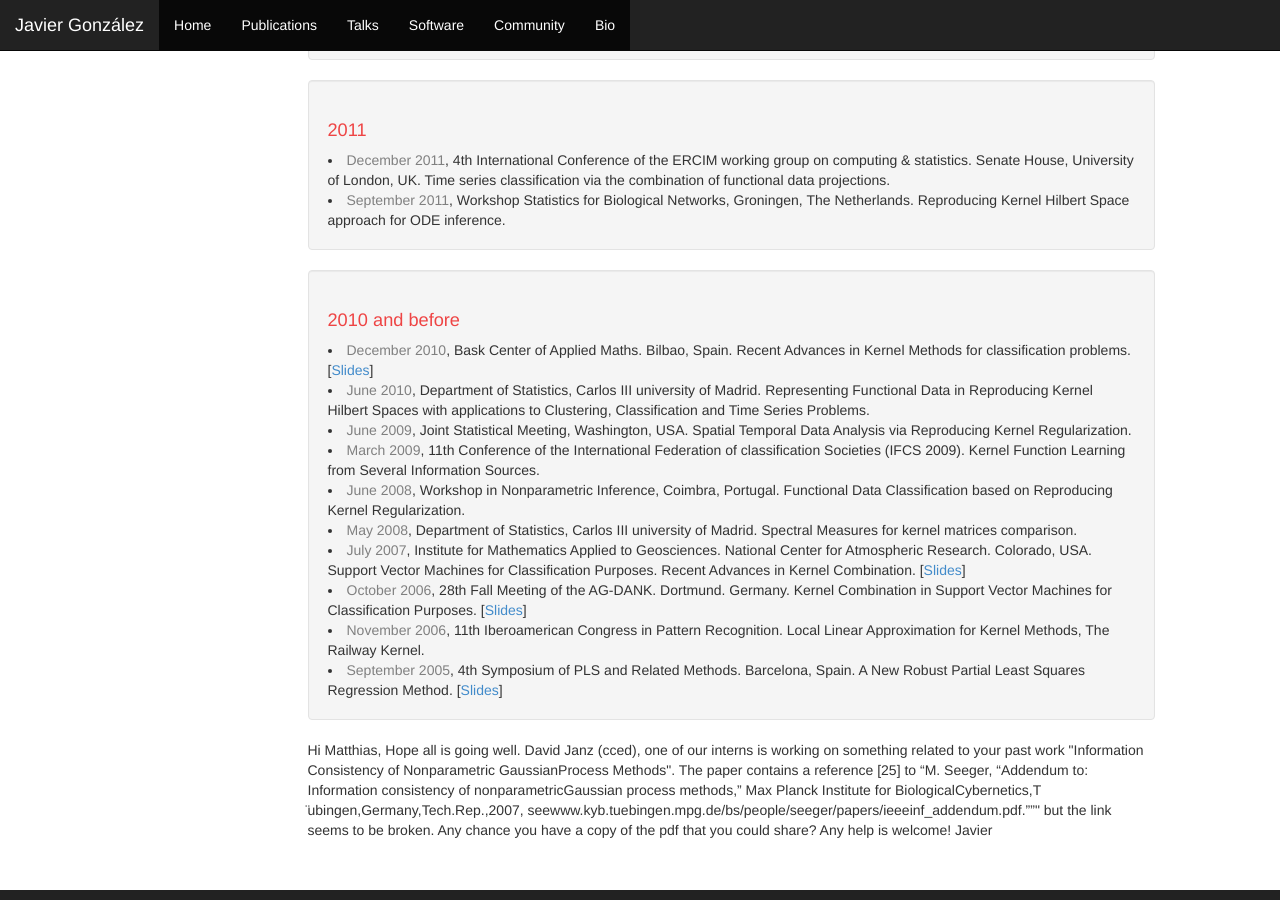
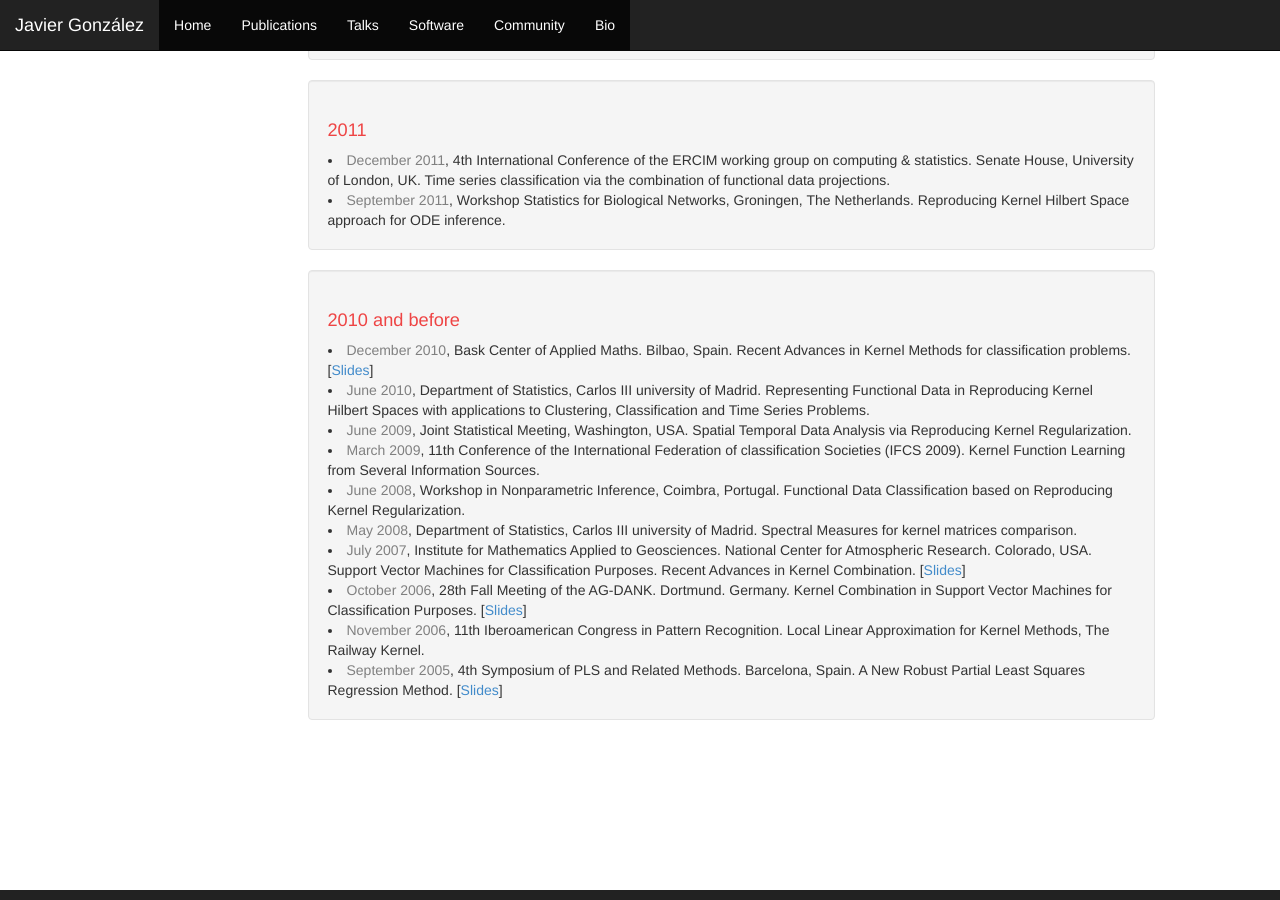
Before and after one commit to javiergonzalezh/javiergonzalezh.github.io, a Jekyll site: the page built from talks.html, in a window 1280 px wide and 900 px high, scrolled down 2315 px. Built offline with Jekyll 4.4.1, drawn with Linux system fonts in a browser that asks for light colours.

Commit message:
Update talks.html

```diff
--- a/talks.html
+++ b/talks.html
@@ -107,20 +107,3 @@ products.  Sheffield Institute for Translational Neuroscience, The University of
   <li>  <font color="grey"> November 2006</font>, 11th Iberoamerican Congress in Pattern Recognition. Local Linear Approximation for Kernel Methods, The Railway Kernel.</li>
   <li>  <font color="grey"> September 2005</font>, 4th Symposium of PLS and Related Methods. Barcelona, Spain. A New Robust Partial Least Squares Regression Method. [<a href="./presentations/PLS-2005.pdf">Slides</a>] </li>
 </div>
-
-
-
-Hi Matthias,
-
-Hope all is going well. David Janz (cced), one of our interns is working on something related to your past work "Information
-Consistency of Nonparametric GaussianProcess Methods". The paper contains a reference [25] to
-
-“M. Seeger, “Addendum to: Information consistency of nonparametricGaussian process methods,” Max Planck Institute for BiologicalCybernetics,T ̈ubingen,Germany,Tech.Rep.,2007,
-seewww.kyb.tuebingen.mpg.de/bs/people/seeger/papers/ieeeinf_addendum.pdf.””"
-
-
-but the link seems to be broken. Any chance you have a copy of the pdf that you could share?
-
-Any help is welcome!
-
-Javier
```
